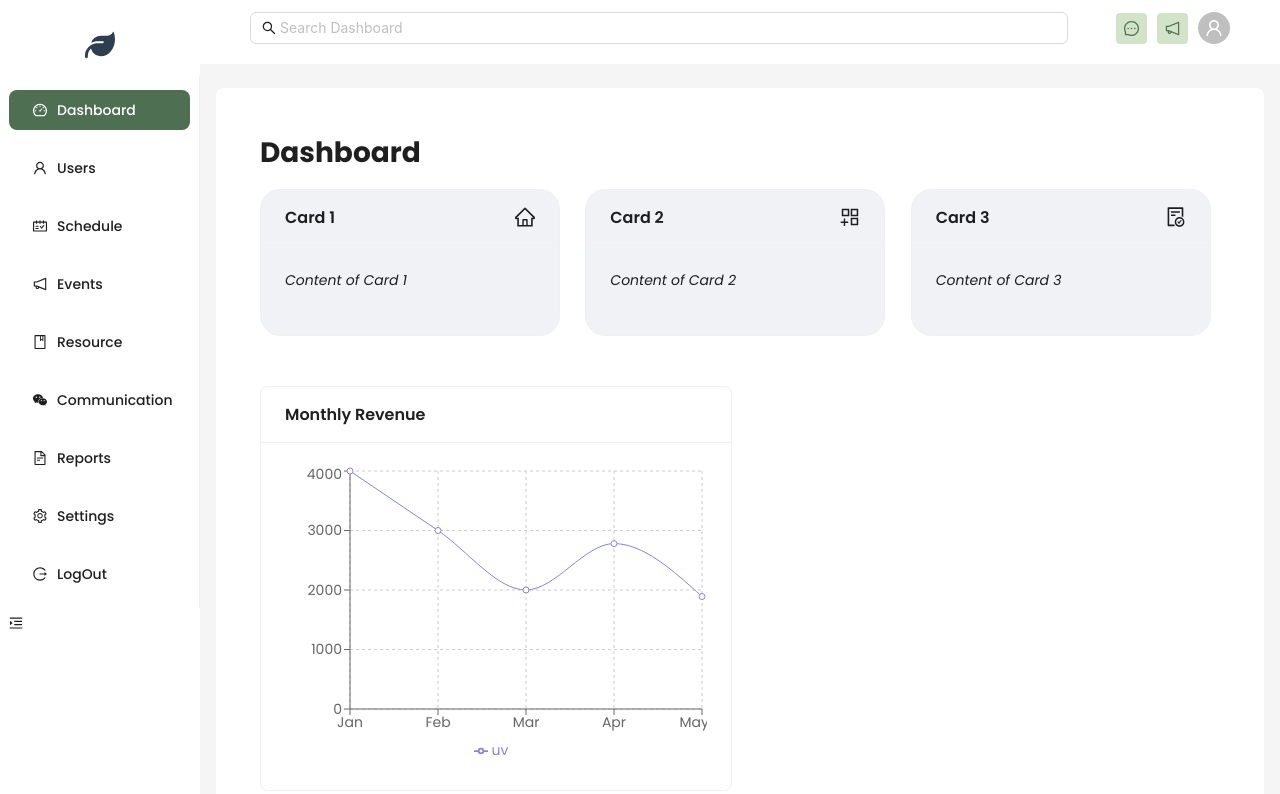
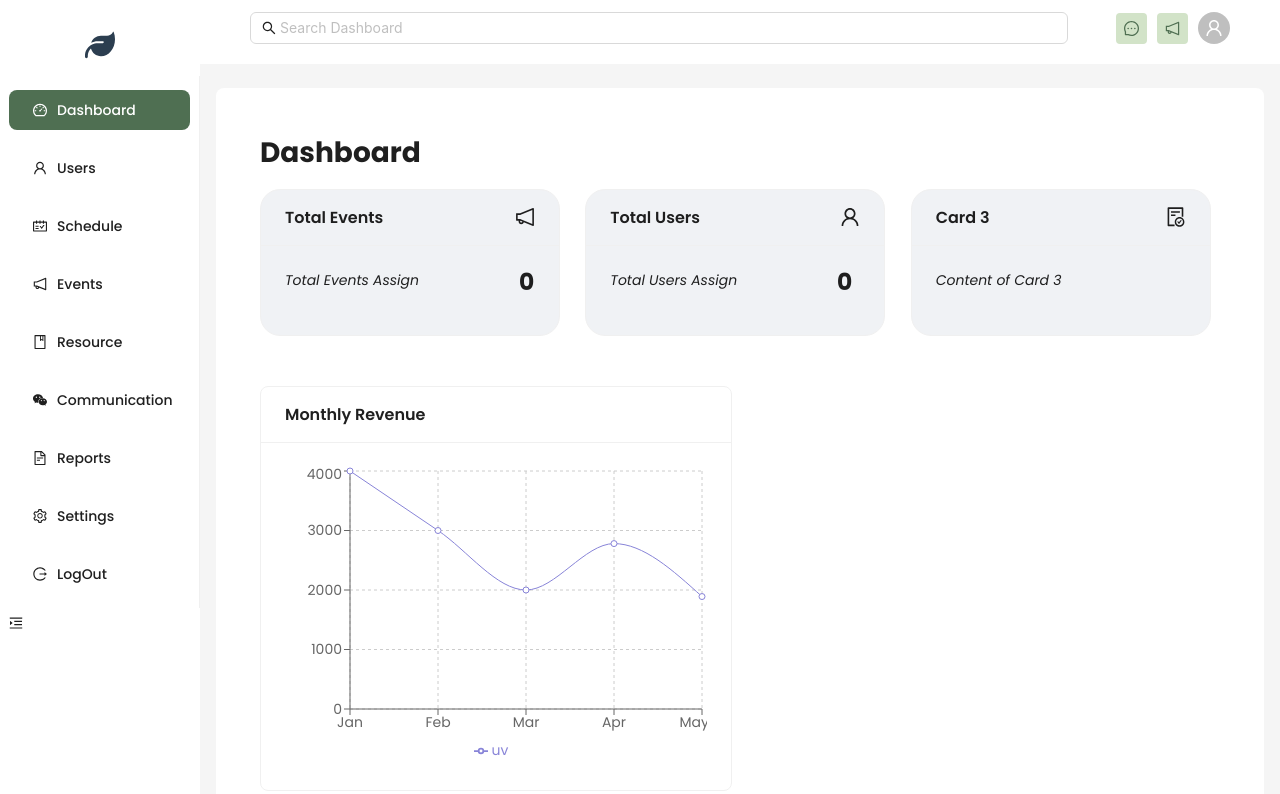
Before and after one commit to youwanpeter/Smart-campus-management-system, a React (Vite) app in the folder scms/: page / in a window 1280 px wide. Shown: the top 794 px of the page. Built offline with nearby package versions, Linux system fonts and the light colour scheme; no server answers; sample sign-in values are in the browser's storage.

Commit message:
dashboard changed

```diff
--- a/scms/src/pages/Dashboard.jsx
+++ b/scms/src/pages/Dashboard.jsx
@@ -1,14 +1,47 @@
-import React from "react";
+import React, { useEffect, useState } from "react";
 import { Card, Col, Row } from "antd";
 import {
-  HomeOutlined,
-  AppstoreAddOutlined,
+  NotificationOutlined,
+  UserOutlined,
   FileDoneOutlined,
 } from "@ant-design/icons";
 import "../css/Dashboard.css";
 import Graphs from "./components/dashboard/Graphs";
 
 const Dashboard = () => {
+  const [eventCount, setEventCount] = useState(0);
+  const [usersCount, setUsersCount] = useState(0);
+
+  // Fetch the event count from the API
+  useEffect(() => {
+    const fetchEventCount = async () => {
+      try {
+        const response = await fetch("http://localhost:5000/api/events/all");
+        const data = await response.json();
+        setEventCount(data.length); // Set the total count of events
+      } catch (error) {
+        console.error("Error fetching event count:", error);
+      }
+    };
+
+    fetchEventCount();
+  }, []);
+
+  // Fetch the users count from the API
+  useEffect(() => {
+    const fetchUsersCount = async () => {
+      try {
+        const response = await fetch("http://localhost:5000/api/users/");
+        const data = await response.json();
+        setUsersCount(data.length); // Set the total count of events
+      } catch (error) {
+        console.error("Error fetching event count:", error);
+      }
+    };
+
+    fetchUsersCount();
+  }, []);
+
   return (
     <div style={{ padding: 20 }}>
       <h1>Dashboard</h1>
@@ -24,14 +57,27 @@ const Dashboard = () => {
                   alignItems: "center",
                 }}
               >
-                <span>Card 1</span>
-                <HomeOutlined style={{ fontSize: "20px" }} />
+                <span>Total Events </span>
+                <NotificationOutlined style={{ fontSize: "20px" }} />
               </div>
             }
             variant="bordered"
             style={{ backgroundColor: "#f0f2f5" }}
           >
-            <p>Content of Card 1</p>
+            <Row>
+              <Col>
+                <p>Total Events Assign</p>
+              </Col>
+              <Col
+                style={{
+                  marginLeft: "100px",
+                  fontSize: "20px",
+                  marginTop: "-5px",
+                }}
+              >
+                <h3>{eventCount}</h3>
+              </Col>
+            </Row>
           </Card>
         </Col>
         <Col xs={24} sm={12} md={8}>
@@ -45,14 +91,27 @@ const Dashboard = () => {
                   alignItems: "center",
                 }}
               >
-                <span>Card 2</span>
-                <AppstoreAddOutlined style={{ fontSize: "20px" }} />
+                <span>Total Users</span>
+                <UserOutlined style={{ fontSize: "20px" }} />
               </div>
             }
             variant="bordered"
             style={{ backgroundColor: "#f0f2f5" }}
           >
-            <p>Content of Card 2</p>
+            <Row>
+              <Col>
+                <p>Total Users Assign</p>
+              </Col>
+              <Col
+                style={{
+                  marginLeft: "100px",
+                  fontSize: "20px",
+                  marginTop: "-5px",
+                }}
+              >
+                <h3>{usersCount}</h3>
+              </Col>
+            </Row>
           </Card>
         </Col>
         <Col xs={24} sm={12} md={8}>
```
